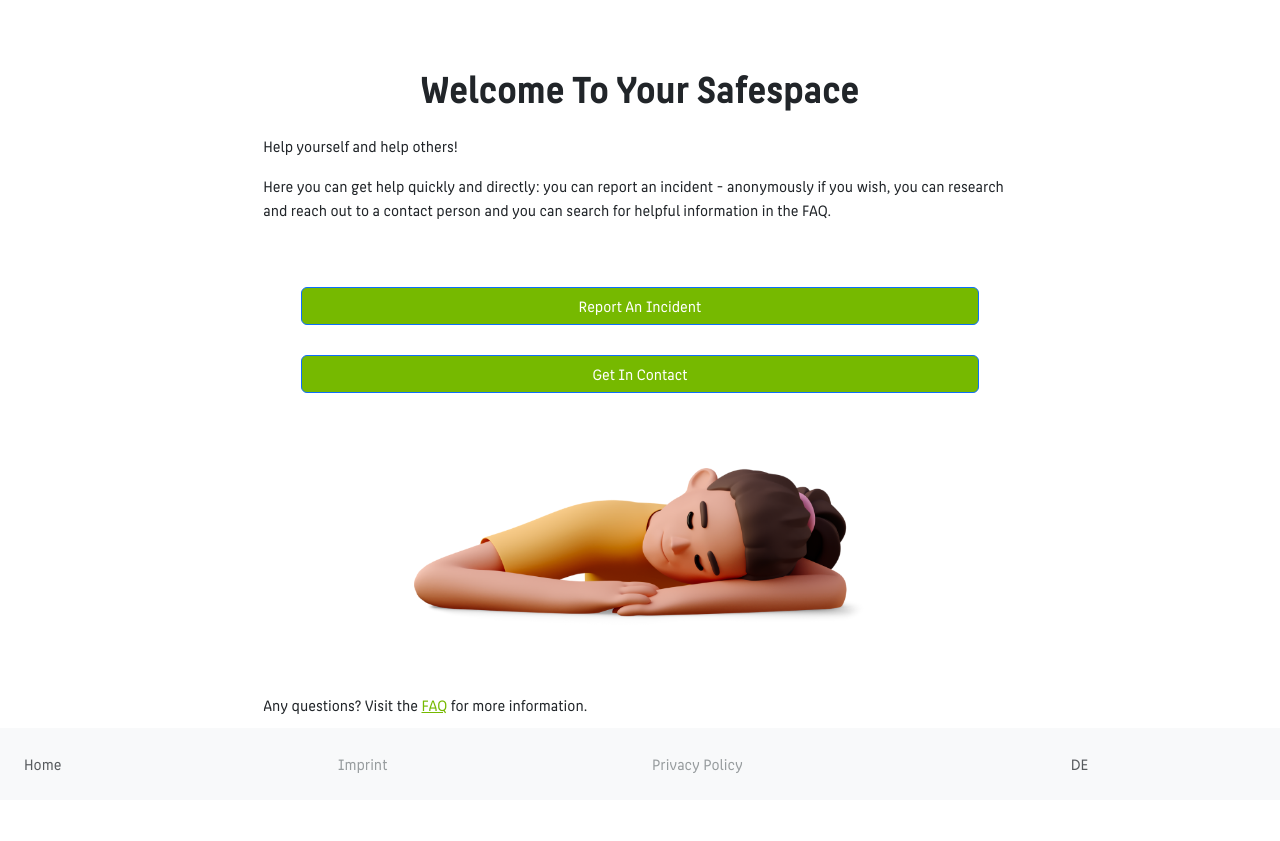
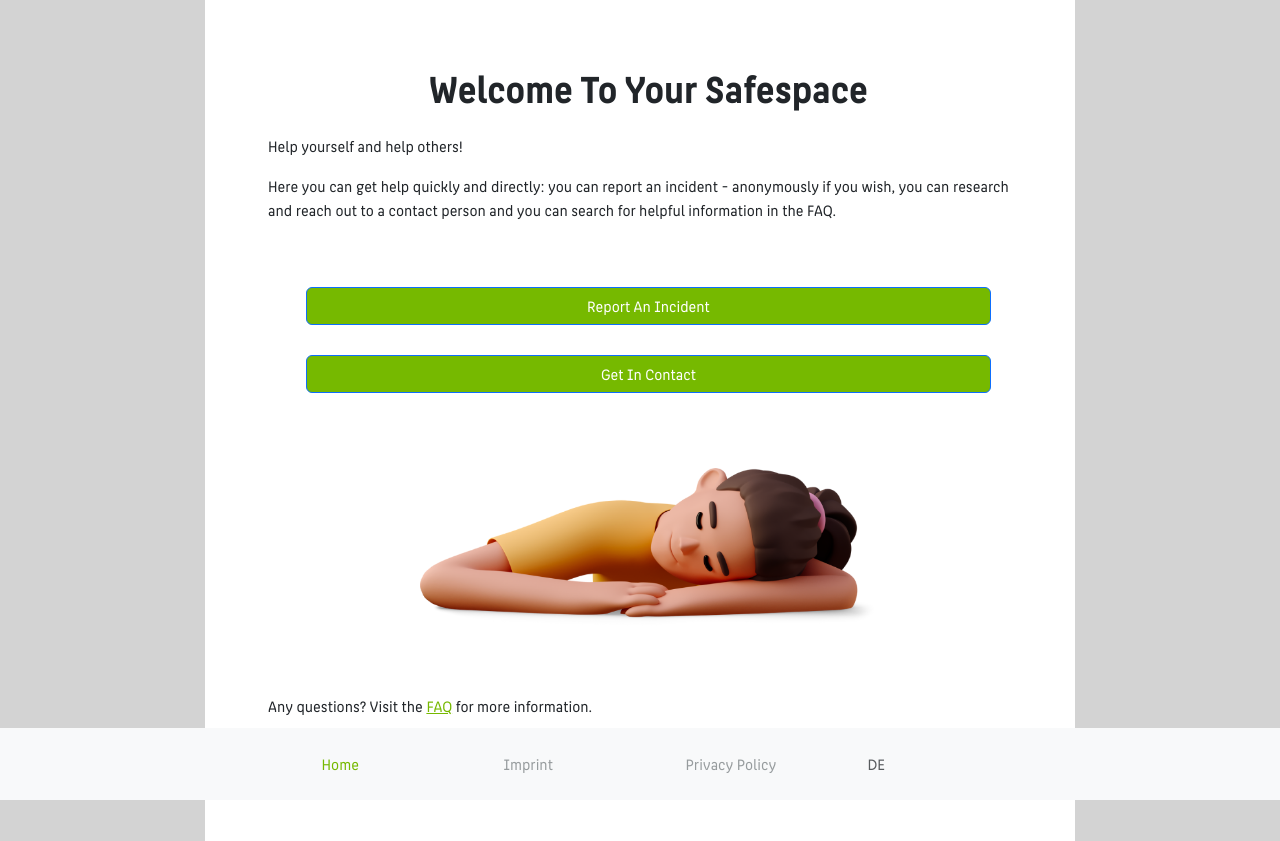
Before and after one commit to joha1na/AntidiskriminierungsAPP, an Angular app in the folder htw-antidiskriminierungsapp/: page / in a window 1280 px wide. Built offline with nearby package versions, Linux system fonts and the light colour scheme.

Commit message:
Fixed gray side divs on large width devices, added active link styling in footer component, adjusted the width of footer component elements

```diff
--- a/htw-antidiskriminierungsapp/src/app/app.component.css
+++ b/htw-antidiskriminierungsapp/src/app/app.component.css
@@ -1,3 +1,4 @@
 .side-div {
-    background-color: white;
+    background-color: lightgray;
+    min-height: 100vh;
 }
--- a/htw-antidiskriminierungsapp/src/app/footer/footer.component.css
+++ b/htw-antidiskriminierungsapp/src/app/footer/footer.component.css
@@ -6,3 +6,7 @@ a {
 a :hover {
     color: #76B900;
 }
+
+.active-link {
+    color: #76B900;
+}
--- a/htw-antidiskriminierungsapp/src/app/footer/footer.component.html
+++ b/htw-antidiskriminierungsapp/src/app/footer/footer.component.html
@@ -1,17 +1,39 @@
-<footer class="text-center text-lg-start bg-light text-muted fixed-bottom">
+<!-- Footer for Mobile -->
+<footer class="text-center text-lg-start bg-light text-muted fixed-bottom d-md-none">
     <div class="text-start p-4 row">
-        <div class="col-3">
+        <div [ngClass]="currentRouteIsHome ? 'col-3 active-link' : ' col-3 not-active-link' ">
             <a href="" class="me-4 text-reset">Home</a>
         </div>
-        <div class="col-3">
+        <div [ngClass]="currentRouteIsImprint ? 'col-3 active-link' : ' col-3 not-active-link' ">
             <a class="nav-link" [routerLink]="'/imprint'">Imprint</a>
         </div>
-        <div class="col-4">
+        <div [ngClass]="currentRouteIsPolicy ? 'col-4 active-link' : ' col-4 not-active-link' ">
             <a class="nav-link" [routerLink]="'/privacypolicy'">Privacy Policy</a>
         </div>
         <div class="col-2">
             DE
         </div>
     </div>
+</footer>
 
+
+<!-- Footer for desktop -->
+<footer class="text-center text-lg-start bg-light text-muted fixed-bottom d-none d-md-block">
+    <div class="container d-flex justify-content-center p-4">
+        <div class="col-1 .d-none .d-lg-block .d-xl-none"></div>
+        <div [ngClass]="currentRouteIsHome ? 'col-2 active-link' : ' col-2 not-active-link'">
+            <a href="" class="me-4 text-reset">Home</a>
+        </div>
+        <div [ngClass]="currentRouteIsImprint ? 'col-2 active-link' : ' col-2 not-active-link' ">
+            <a class="nav-link" [routerLink]="'/imprint'">Imprint</a>
+        </div>
+        <div [ngClass]="currentRouteIsPolicy ? 'col-2 active-link' : ' col-2 not-active-link' ">
+            <a class="nav-link" [routerLink]="'/privacypolicy'">Privacy Policy</a>
+        </div>
+        <div class="col-2">
+            DE
+        </div>
+
+
+    </div>
 </footer>
--- a/htw-antidiskriminierungsapp/src/app/footer/footer.component.ts
+++ b/htw-antidiskriminierungsapp/src/app/footer/footer.component.ts
@@ -1,4 +1,5 @@
 import { Component, OnInit } from '@angular/core';
+import { NavigationEnd, Router } from '@angular/router'
 
 @Component({
   selector: 'app-footer',
@@ -7,9 +8,33 @@ import { Component, OnInit } from '@angular/core';
 })
 export class FooterComponent implements OnInit {
 
-  constructor() { }
+  currentRouteIsHome = true;
+  currentRouteIsImprint = false;
+  currentRouteIsPolicy = false;
+
+  constructor(private router: Router) {
+    this.router.events.subscribe((ev) => {
+      if (ev instanceof NavigationEnd) {
+        this.checkCurrentUrl();
+      }
+    });
+  }
 
   ngOnInit(): void {
   }
 
+  checkCurrentUrl() {
+
+    if (this.router.url.includes('/imprint')) {
+      this.currentRouteIsImprint = true;
+    }
+    if (this.router.url.includes('/privacypolicy')) {
+      this.currentRouteIsPolicy = true;
+    }
+    if (this.router.url.includes('/privacypolicy') || this.router.url.includes('/imprint')) {
+      this.currentRouteIsHome = false;
+    }
+
+  }
+
 }
--- a/htw-antidiskriminierungsapp/src/app/home/home.component.css
+++ b/htw-antidiskriminierungsapp/src/app/home/home.component.css
@@ -1,12 +1,17 @@
-body {
+body,
+.container {
     overflow: hidden;
-    width: 100%;
-    padding: 4%;
+
 }
 
 .container {
-    overflow: hidden;
+    width: 100%;
+    padding: 4% 4% 4% 6%;
+    margin: 0;
+    height: 100%;
 }
+
+
 
 .header {
     height: 100px;
@@ -16,7 +21,6 @@ body {
 h1 {
     font-family: 'HTWBerlinBold';
     text-align: center;
-
 }
 
 .buttons {
```
